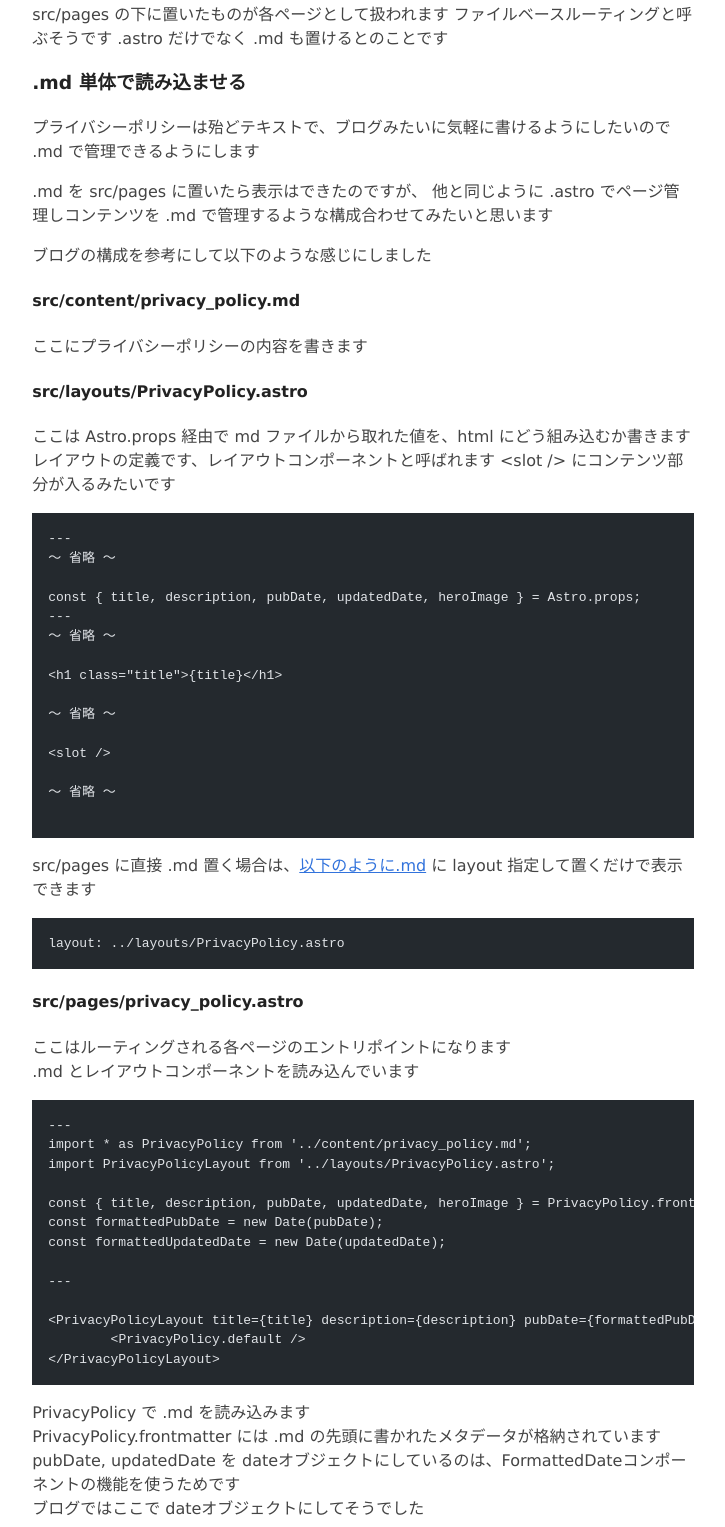
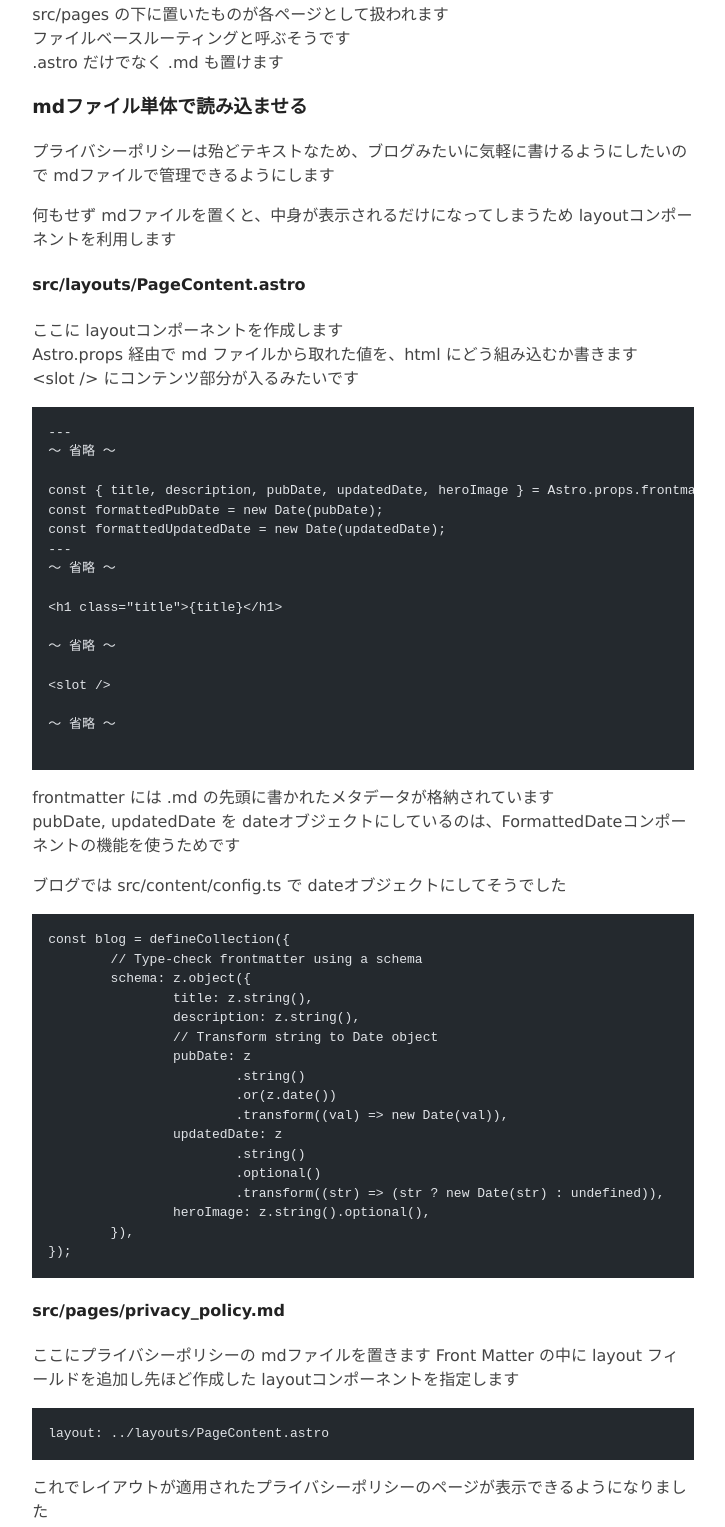
Before and after one commit to yulily/murmur, an Astro site: page /murmur/blog/230323 in a window 1280 px wide. Shown: the part 2304-3831 px from the top of the page, without its empty margins (277-1002 px from the left). Built offline with nearby package versions, Linux system fonts and the light colour scheme; Astro itself is replaced by a stand-in of ours; code samples lack their colours.

Commit message:
update: build 失敗するため戻す

````diff
--- a/astro.config.mjs
+++ b/astro.config.mjs
@@ -8,5 +8,4 @@ export default defineConfig({
 	site: 'https://yulily.github.io',
 	base: '/murmur',
 	integrations: [mdx(), sitemap()],
-	plugins: [mdx()],
 });
--- a/src/content/blog/230323.md
+++ b/src/content/blog/230323.md
@@ -78,28 +78,24 @@ npm run dev
 ### ページ追加してみる
 src/pages の下に置いたものが各ページとして扱われます
 ファイルベースルーティングと呼ぶそうです
-.astro だけでなく .md も置けるとのことです
+.astro だけでなく .md も置けます
 
-### .md 単体で読み込ませる
-プライバシーポリシーは殆どテキストで、ブログみたいに気軽に書けるようにしたいので .md で管理できるようにします
+### mdファイル単体で読み込ませる
+プライバシーポリシーは殆どテキストなため、ブログみたいに気軽に書けるようにしたいので mdファイルで管理できるようにします
 
-.md を src/pages に置いたら表示はできたのですが、
-他と同じように .astro でページ管理しコンテンツを .md で管理するような構成合わせてみたいと思います
+何もせず mdファイルを置くと、中身が表示されるだけになってしまうため layoutコンポーネントを利用します
 
-ブログの構成を参考にして以下のような感じにしました
-
-#### src/content/privacy_policy.md
-ここにプライバシーポリシーの内容を書きます
-
-#### src/layouts/PrivacyPolicy.astro
-ここは Astro.props 経由で md ファイルから取れた値を、html にどう組み込むか書きます
-レイアウトの定義です、レイアウトコンポーネントと呼ばれます
+#### src/layouts/PageContent.astro
+ここに layoutコンポーネントを作成します
+Astro.props 経由で md ファイルから取れた値を、html にどう組み込むか書きます
 \<slot /> にコンテンツ部分が入るみたいです
 ```
 ---
 〜 省略 〜
 
-const { title, description, pubDate, updatedDate, heroImage } = Astro.props;
+const { title, description, pubDate, updatedDate, heroImage } = Astro.props.frontmatter;
+const formattedPubDate = new Date(pubDate);
+const formattedUpdatedDate = new Date(updatedDate);
 ---
 〜 省略 〜
 
@@ -112,33 +108,10 @@ const { title, description, pubDate, updatedDate, heroImage } = Astro.props;
 〜 省略 〜
 
 ```
-src/pages に直接 .md 置く場合は、以下のように.md に layout 指定して置くだけで表示できます
-```
-layout: ../layouts/PrivacyPolicy.astro
-```
+frontmatter には .md の先頭に書かれたメタデータが格納されています
+pubDate, updatedDate を dateオブジェクトにしているのは、FormattedDateコンポーネントの機能を使うためです
 
-#### src/pages/privacy_policy.astro
-ここはルーティングされる各ページのエントリポイントになります
-.md とレイアウトコンポーネントを読み込んでいます
-```
----
-import * as PrivacyPolicy from '../content/privacy_policy.md';
-import PrivacyPolicyLayout from '../layouts/PrivacyPolicy.astro';
-
-const { title, description, pubDate, updatedDate, heroImage } = PrivacyPolicy.frontmatter;
-const formattedPubDate = new Date(pubDate);
-const formattedUpdatedDate = new Date(updatedDate);
-
----
-
-<PrivacyPolicyLayout title={title} description={description} pubDate={formattedPubDate} updatedDate={formattedUpdatedDate} heroImage={heroImage}>
-	<PrivacyPolicy.default />
-</PrivacyPolicyLayout>
-```
-PrivacyPolicy で .md を読み込みます
-PrivacyPolicy.frontmatter には .md の先頭に書かれたメタデータが格納されています
-pubDate, updatedDate を dateオブジェクトにしているのは、FormattedDateコンポーネントの機能を使うためです
-ブログではここで dateオブジェクトにしてそうでした
+ブログでは src/content/config.ts で dateオブジェクトにしてそうでした
 ```
 const blog = defineCollection({
 	// Type-check frontmatter using a schema
@@ -158,21 +131,13 @@ const blog = defineCollection({
 	}),
 });
 ```
-blog は複数形なため collection で取得しており、config.ts で blog のスキーマを定義しているようです
+
+#### src/pages/privacy_policy.md
+ここにプライバシーポリシーの mdファイルを置きます
+Front Matter の中に layout フィールドを追加し先ほど作成した layoutコンポーネントを指定します
 ```
-await getCollection('blog')
+layout: ../layouts/PageContent.astro
 ```
-話は戻ります
-PrivacyPolicyLayout でレイアウトコンポーネントを読み込んでおり、
-\<PrivacyPolicyLayout> で使えるようになっています
-```
-const { title, description, pubDate, updatedDate, heroImage } = Astro.props;
-```
-上記のレイアウトコンポーネントで定義したパラメータを以下のようにコンポーネントに渡しています
-```
-<PrivacyPolicyLayout title={title} description={description} pubDate={formattedPubDate} updatedDate={formattedUpdatedDate} heroImage={heroImage}>
-```
-
-3つのファイルを作成することで、コンテンツ→レイアウト→ページとそれぞれ役割を果たしページが描画できるようになります
+これでレイアウトが適用されたプライバシーポリシーのページが表示できるようになりました
 
 次回は github pages を使って push したらデプロイする仕組みを見ていこうと思います
--- a/src/content/privacy_policy.md
+++ b/src/pages/privacy_policy.md
@@ -1,4 +1,5 @@
 ---
+layout: ../layouts/PageContent.astro
 title: "プライバシーポリシー"
 description: "プライバシーポリシー"
 pubDate: "Mar 23 2023"
````
Also changed, not shown: src/layouts/PageContent.astro (renamed from src/layouts/PrivacyPolicy.astro, +8 -9 lines), src/pages/privacy_policy.astro (deleted, +0 -13 lines).
